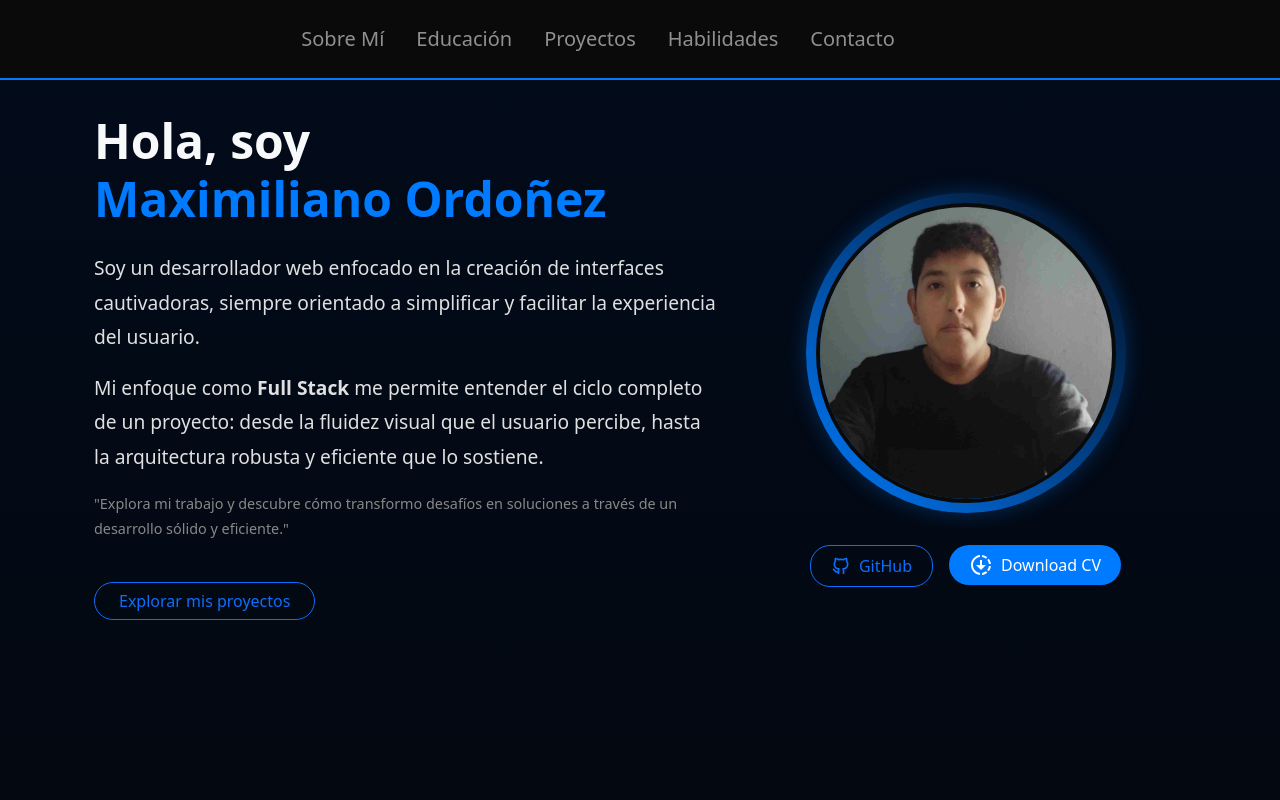
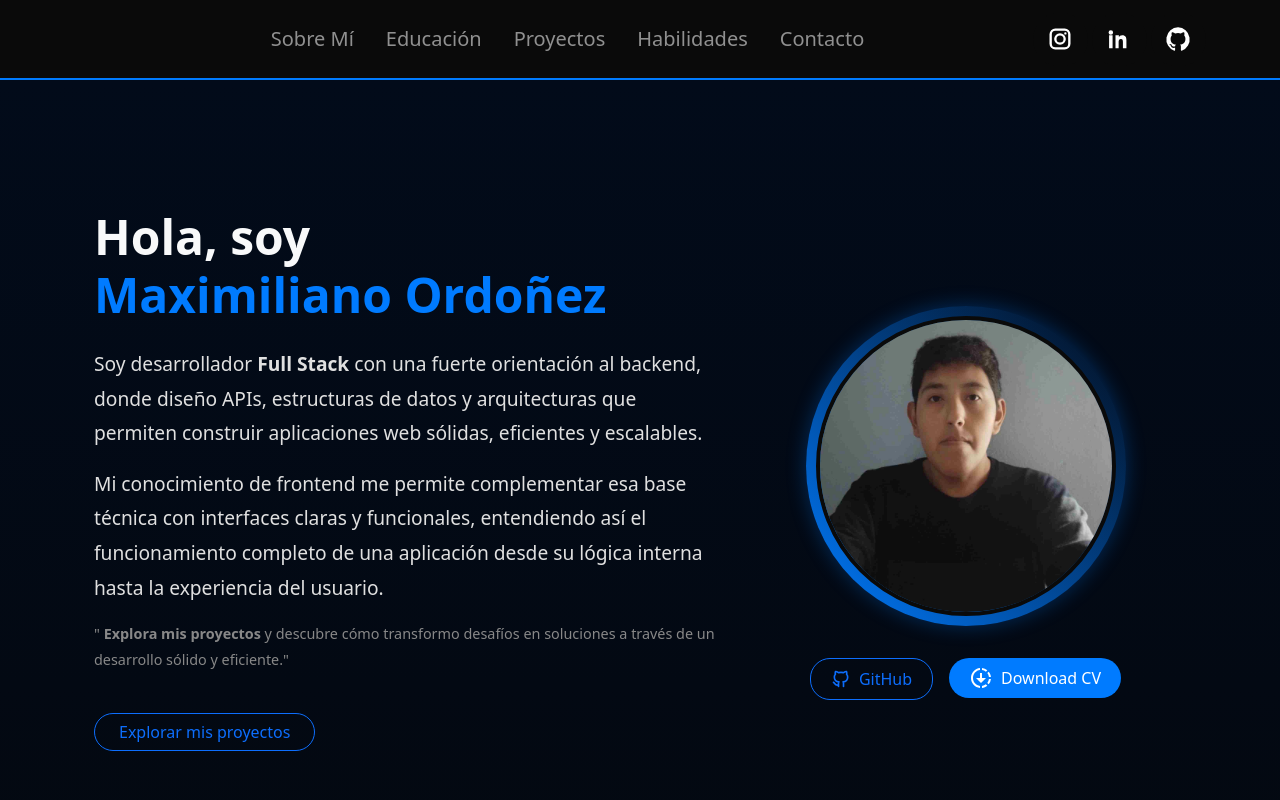
Before and after one commit to Maxii34/Mi-Portafolio-FullStack, a React (Vite) app: page / in a window 1280 px wide. Shown: the top 800 px of the page. Built offline with nearby package versions, Linux system fonts and the light colour scheme.

Commit message:
Se agrego btn de resdes en el nav, con sus css

```diff
--- a/src/Components/page/Inicio.jsx
+++ b/src/Components/page/Inicio.jsx
@@ -7,9 +7,10 @@ export const Inicio = () => {
   return (
     <Container
       id="sobre-mi"
-      className="d-flex flex-column justify-content-center align-items-center"
+      className="d-flex flex-column justify-content-center align-items-center pt-5 "
       style={{ minHeight: "110vh" }}
     >
+        <div className="pt-5"></div>
       <Row className="align-items-center w-100">
         <Col xs={12} md={7}>
           <Introduccion />
--- a/src/Components/shared/Menu.jsx
+++ b/src/Components/shared/Menu.jsx
@@ -8,44 +8,107 @@ export const Menu = () => {
 
   const irahome = () => {
     redirecion("/");
-  }
+  };
   const iratecno = () => {
     redirecion("/tecno");
-  }
+  };
   const iracontacto = () => {
     redirecion("/contacto");
-  }
+  };
 
   return (
     <Navbar
       expand="lg"
       variant="dark"
       style={{
-        backgroundColor: "#0a0a0a", // Negro profundo
-        borderBottom: "2px solid #007bff", // Línea azul sutil
-        padding: "1rem 0"
+        backgroundColor: "#0a0a0a",
+        borderBottom: "2px solid #007bff",
+        padding: "1rem 0",
       }}
       sticky="top"
     >
       <Container>
-        {/* Tu nombre o logo a la izquierda */}
-        <Navbar.Brand href="#home" style={{ fontWeight: 'bold', color: '#007bff' }}>
-        </Navbar.Brand>
+        <Navbar.Brand
+          href="#home"
+          style={{ fontWeight: "bold", color: "#007bff" }}
+        ></Navbar.Brand>
 
         <Navbar.Toggle aria-controls="navbarScroll" />
 
         <Navbar.Collapse id="navbarScroll">
-          {/* mx-auto centra el contenido horizontalmente */}
           <Nav className="mx-auto my-2 my-lg-0 font-weight-bold">
-            <Nav.Link onClick={irahome} href="#sobre-mi" className="px-3 fs-5 menu-divider">Sobre Mí</Nav.Link>
-            <Nav.Link onClick={irahome} href="#educacion" className="px-3 fs-5">Educación</Nav.Link>
-            <Nav.Link onClick={iratecno} href="#proyectos" className="px-3 fs-5">Proyectos</Nav.Link>
-            <Nav.Link onClick={iratecno} href="#habilidades" className="px-3 fs-5">Habilidades</Nav.Link>
-            <Nav.Link onClick={iracontacto} href="#contacto" className="px-3 fs-5">Contacto</Nav.Link>
+            <Nav.Link
+              onClick={irahome}
+              href="#sobre-mi"
+              className="px-3 fs-5 menu-divider"
+            >
+              Sobre Mí
+            </Nav.Link>
+            <Nav.Link onClick={irahome} href="#educacion" className="px-3 fs-5">
+              Educación
+            </Nav.Link>
+            <Nav.Link
+              onClick={iratecno}
+              href="#proyectos"
+              className="px-3 fs-5"
+            >
+              Proyectos
+            </Nav.Link>
+            <Nav.Link
+              onClick={iratecno}
+              href="#habilidades"
+              className="px-3 fs-5"
+            >
+              Habilidades
+            </Nav.Link>
+            <Nav.Link
+              onClick={iracontacto}
+              href="#contacto"
+              className="px-3 fs-5"
+            >
+              Contacto
+            </Nav.Link>
           </Nav>
 
-          {/* Espaciador para que el logo no se vea desplazado si quieres simetría perfecta */}
-          <div className="d-none d-lg-block" style={{ width: '100px' }}></div>
+          {/* Redes sociales */}
+          <div className="d-flex align-items-center gap-3 text-white fs-5">
+            <button className="button instagram">
+              <svg viewBox="0 0 24 24" fill="none" height="24" width="24">
+                <path
+                  clip-rule="evenodd"
+                  d="M3 8a5 5 0 0 1 5-5h8a5 5 0 0 1 5 5v8a5 5 0 0 1-5 5H8a5 5 0 0 1-5-5V8Zm5-3a3 3 0 0 0-3 3v8a3 3 0 0 0 3 3h8a3 3 0 0 0 3-3V8a3 3 0 0 0-3-3H8Zm7.597 2.214a1 1 0 0 1 1-1h.01a1 1 0 1 1 0 2h-.01a1 1 0 0 1-1-1ZM12 9a3 3 0 1 0 0 6 3 3 0 0 0 0-6Zm-5 3a5 5 0 1 1 10 0 5 5 0 0 1-10 0Z"
+                  fill="currentColor"
+                  fill-rule="evenodd"
+                />
+              </svg>
+            </button>
+
+            <button className="button linkedin">
+              <svg
+                viewBox="0 0 24 24"
+                fill="currentColor"
+                height="24"
+                width="24"
+              >
+                <path d="M6.94 6.5a1.94 1.94 0 1 1-3.88 0 1.94 1.94 0 0 1 3.88 0zM3.5 8.75h3V20h-3V8.75zM9 8.75h2.88v1.54h.04c.4-.75 1.38-1.54 2.84-1.54 3.04 0 3.6 2 3.6 4.59V20h-3v-5.16c0-1.23-.02-2.8-1.71-2.8-1.71 0-1.97 1.34-1.97 2.72V20H9V8.75z" />
+              </svg>
+            </button>
+
+            <button className="button github">
+              <svg
+                viewBox="0 0 24 24"
+                fill="currentColor"
+                height="24"
+                width="24"
+              >
+                <path
+                  clip-rule="evenodd"
+                  d="M12.006 2a9.847 9.847 0 0 0-6.484 2.44 10.32 10.32 0 0 0-3.393 6.17 10.48 10.48 0 0 0 1.317 6.955 10.045 10.045 0 0 0 5.4 4.418c.504.095.683-.223.683-.494 0-.245-.01-1.052-.014-1.908-2.78.62-3.366-1.21-3.366-1.21a2.711 2.711 0 0 0-1.11-1.5c-.907-.637.07-.621.07-.621.317.044.62.163.885.346.266.183.487.426.647.71.135.253.318.476.538.655a2.079 2.079 0 0 0 2.37.196c.045-.52.27-1.006.635-1.37-2.219-.259-4.554-1.138-4.554-5.07a4.022 4.022 0 0 1 1.031-2.75 3.77 3.77 0 0 1 .096-2.713s.839-.275 2.749 1.05a9.26 9.26 0 0 1 5.004 0c1.906-1.325 2.74-1.05 2.74-1.05.37.858.406 1.828.101 2.713a4.017 4.017 0 0 1 1.029 2.75c0 3.939-2.339 4.805-4.564 5.058a2.471 2.471 0 0 1 .679 1.897c0 1.372-.012 2.477-.012 2.814 0 .272.18.592.687.492a10.05 10.05 0 0 0 5.388-4.421 10.473 10.473 0 0 0 1.313-6.948 10.32 10.32 0 0 0-3.39-6.165A9.847 9.847 0 0 0 12.007 2Z"
+                  fill-rule="evenodd"
+                />
+              </svg>
+            </button>
+          </div>
         </Navbar.Collapse>
       </Container>
     </Navbar>
--- a/src/Components/ui/Introducion.jsx
+++ b/src/Components/ui/Introducion.jsx
@@ -1,6 +1,13 @@
 import { motion } from "framer-motion";
+import { useNavigate } from "react-router";
 
 export const Introduccion = () => {
+  const redirecion = useNavigate();
+
+  const iratecno = () => {
+    redirecion("/tecno");
+  }
+
   return (
     <div className="">
       <motion.h1
@@ -22,17 +29,20 @@ export const Introduccion = () => {
         viewport={{ once: false, amount: 0.3 }}
       >
         <p>
-          Soy un desarrollador web enfocado en la creación de interfaces
-          cautivadoras, siempre orientado a simplificar y facilitar la
+          Soy desarrollador <strong>Full Stack</strong> con una fuerte
+          orientación al backend, donde diseño APIs, estructuras de datos y
+          arquitecturas que permiten construir aplicaciones web sólidas,
+          eficientes y escalables.
+        </p>
+
+        <p>
+          Mi conocimiento de frontend me permite complementar esa base técnica
+          con interfaces claras y funcionales, entendiendo así el funcionamiento
+          completo de una aplicación desde su lógica interna hasta la
           experiencia del usuario.
         </p>
-        <p>
-          Mi enfoque como <strong>Full Stack</strong> me permite entender el
-          ciclo completo de un proyecto: desde la fluidez visual que el usuario
-          percibe, hasta la arquitectura robusta y eficiente que lo sostiene.
-        </p>
         <p className="intro-quote">
-          "Explora mi trabajo y descubre cómo transformo desafíos en soluciones
+          " <b>Explora mis proyectos</b> y descubre cómo transformo desafíos en soluciones
           a través de un desarrollo sólido y eficiente."
         </p>
       </motion.div>
@@ -43,7 +53,7 @@ export const Introduccion = () => {
         transition={{ duration: 0.5, delay: 0.8 }}
         viewport={{ once: false, amount: 0.3 }}
       >
-        <a href="#proyectos" className="btn btn-outline-primary btn-explore">
+        <a onClick={iratecno} href="#proyectos" className="btn btn-outline-primary btn-explore">
           Explorar mis proyectos
         </a>
       </motion.div>
--- a/src/index.css
+++ b/src/index.css
@@ -339,3 +339,59 @@
   transform: scale(1.02);
   background-color: #0056b3 !important;
 }
+
+.button {
+  cursor: pointer;
+  width: 40px;
+  height: 40px;
+  border-radius: 50%;
+  border: none;
+  position: relative;
+  display: flex;
+  align-items: center;
+  justify-content: center;
+  margin-left: 3px;
+  transition: 0.15s;
+}
+
+.button svg {
+  color: white;
+  width: 30px;
+  height: 30px;
+  z-index: 2;
+}
+
+/* Instagram */
+.instagram {
+  background: linear-gradient(120deg,#833ab4,#fd1d1d,#fcb045);
+}
+
+/* LinkedIn */
+.linkedin {
+  background: #0A66C2;
+}
+
+/* GitHub */
+.github {
+  background: #000;
+}
+
+.button:active {
+  transform: scale(0.85);
+}
+
+.button::before {
+  content: "";
+  position: absolute;
+  width: 55px;
+  height: 55px;
+  background: #0a0a0a;
+  border-radius: 50%;
+  z-index: 1;
+  transition: 0.4s;
+}
+
+.button:hover::before {
+  width: 0;
+  height: 0;
+}
```
